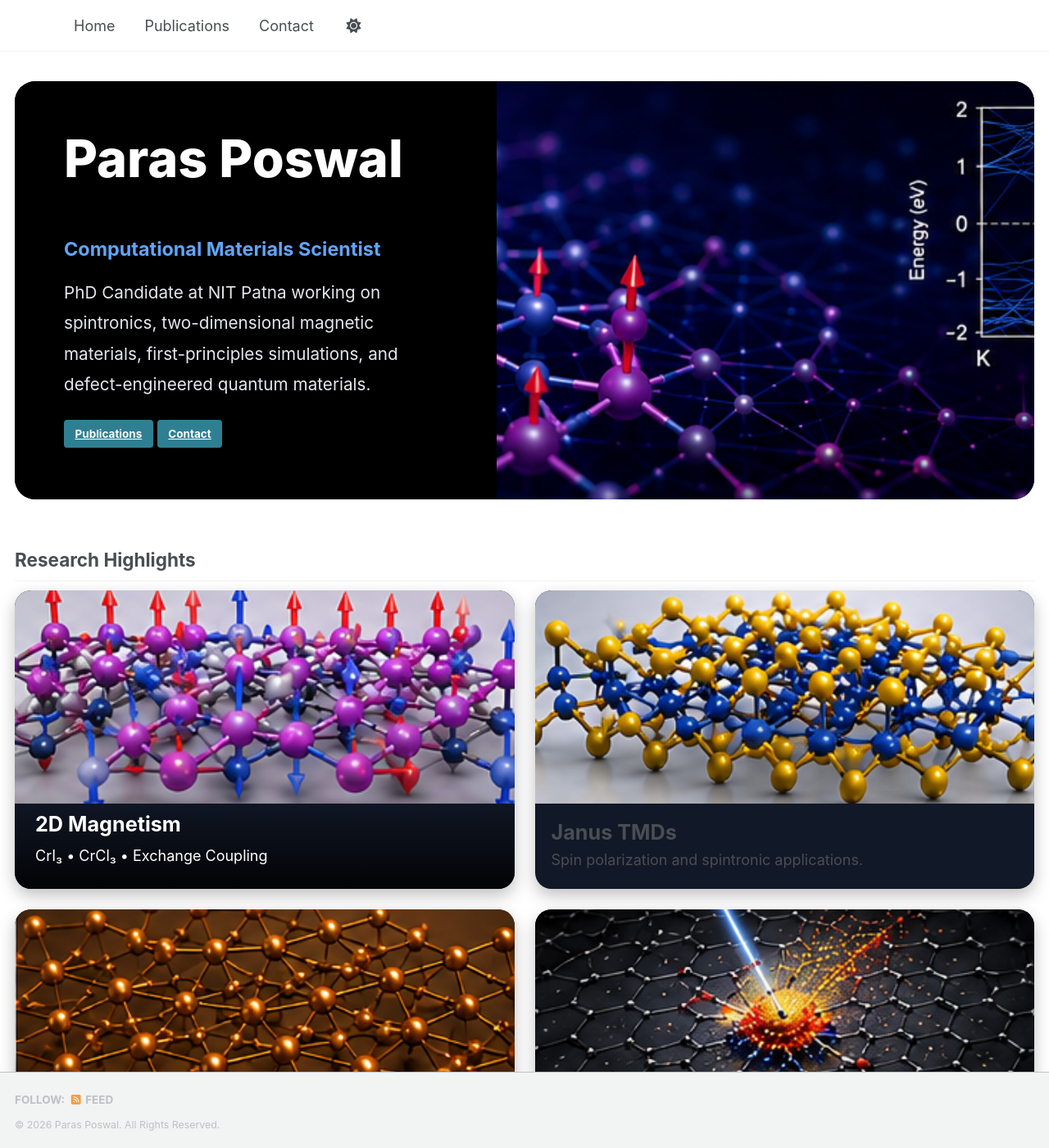
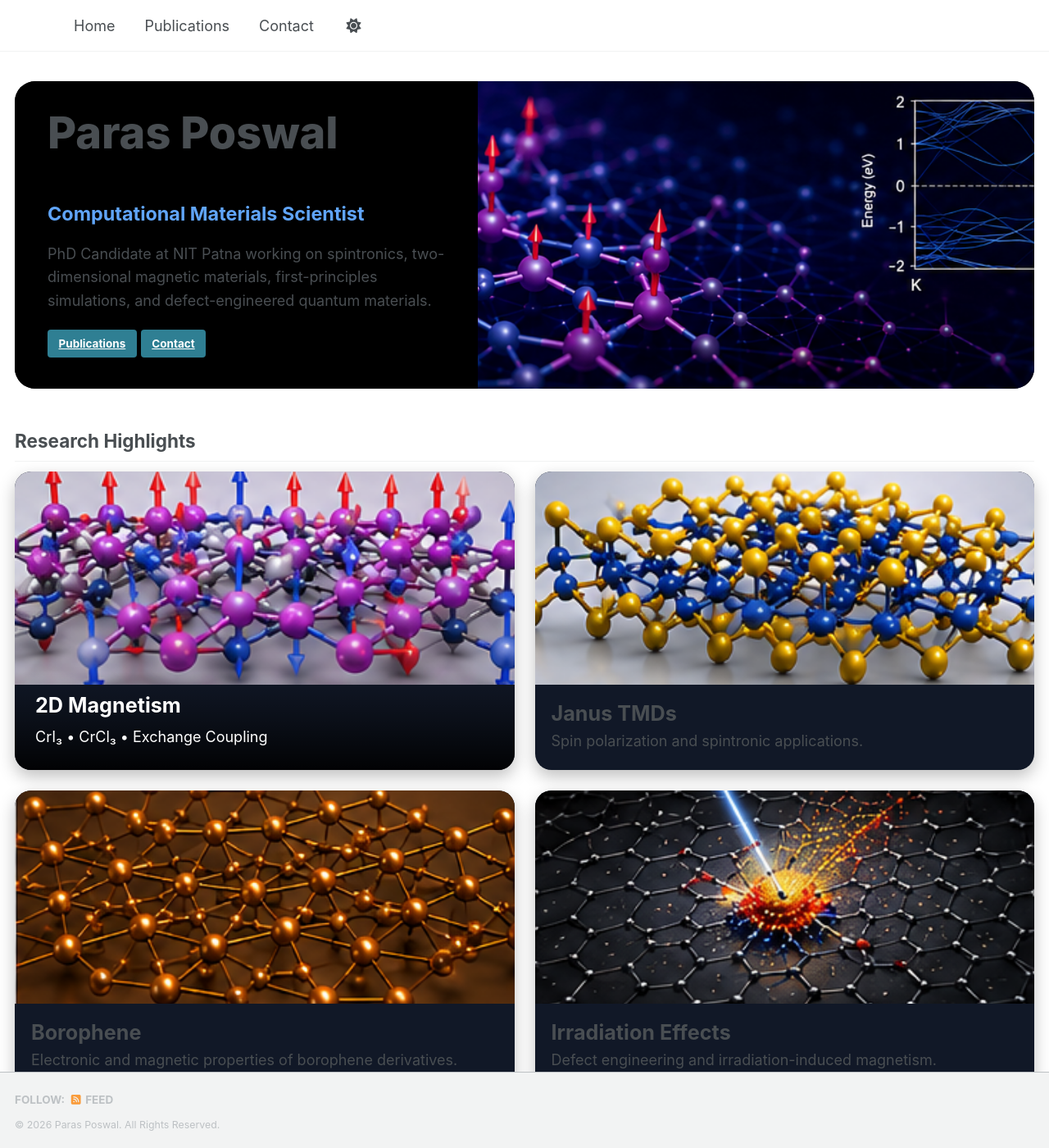
Before and after one commit to poswalparas/poswalparas.github.io, a Jekyll site: the page built from _pages/about.md, in a window 1280 px wide and 1400 px high. Shown: the whole window at 82% size. Built offline with Jekyll 4.4.1, drawn with Linux system fonts in a browser that asks for light colours; a script bundle is joined from its source files by our own code; library files that are not in the unit come from our copies.

Commit message:
Update main.scss

```diff
--- a/assets/css/main.scss
+++ b/assets/css/main.scss
@@ -47,17 +47,17 @@ align-items:stretch;
 background:#000000;
 border-radius:25px;
 overflow:hidden;
-margin-bottom:60px;
-min-height:500px;
+margin-bottom:50px;
+min-height:360px;
 }
 
 .hero-content{
 flex:1;
-padding:60px;
+padding:35px 40px;
 display:flex;
 flex-direction:column;
 justify-content:center;
-background:#000000;
+background:#000;
 }
 
 .hero-image{
@@ -72,11 +72,10 @@ display:block;
 }
 
 .hero-content h1{
-font-size:3.5rem;
+font-size:3rem;
 font-weight:800;
-line-height:1.1;
-color:white;
-margin-bottom:15px;
+line-height:1.05;
+margin-bottom:10px;
 }
 
 .hero-content h3{
@@ -86,10 +85,9 @@ margin-bottom:20px;
 }
 
 .hero-content p{
-font-size:1.15rem;
-line-height:1.8;
-color:#e5e7eb;
-margin-bottom:25px;
+font-size:1rem;
+line-height:1.6;
+margin-bottom:20px;
 }
 
 /* Mobile */
```
